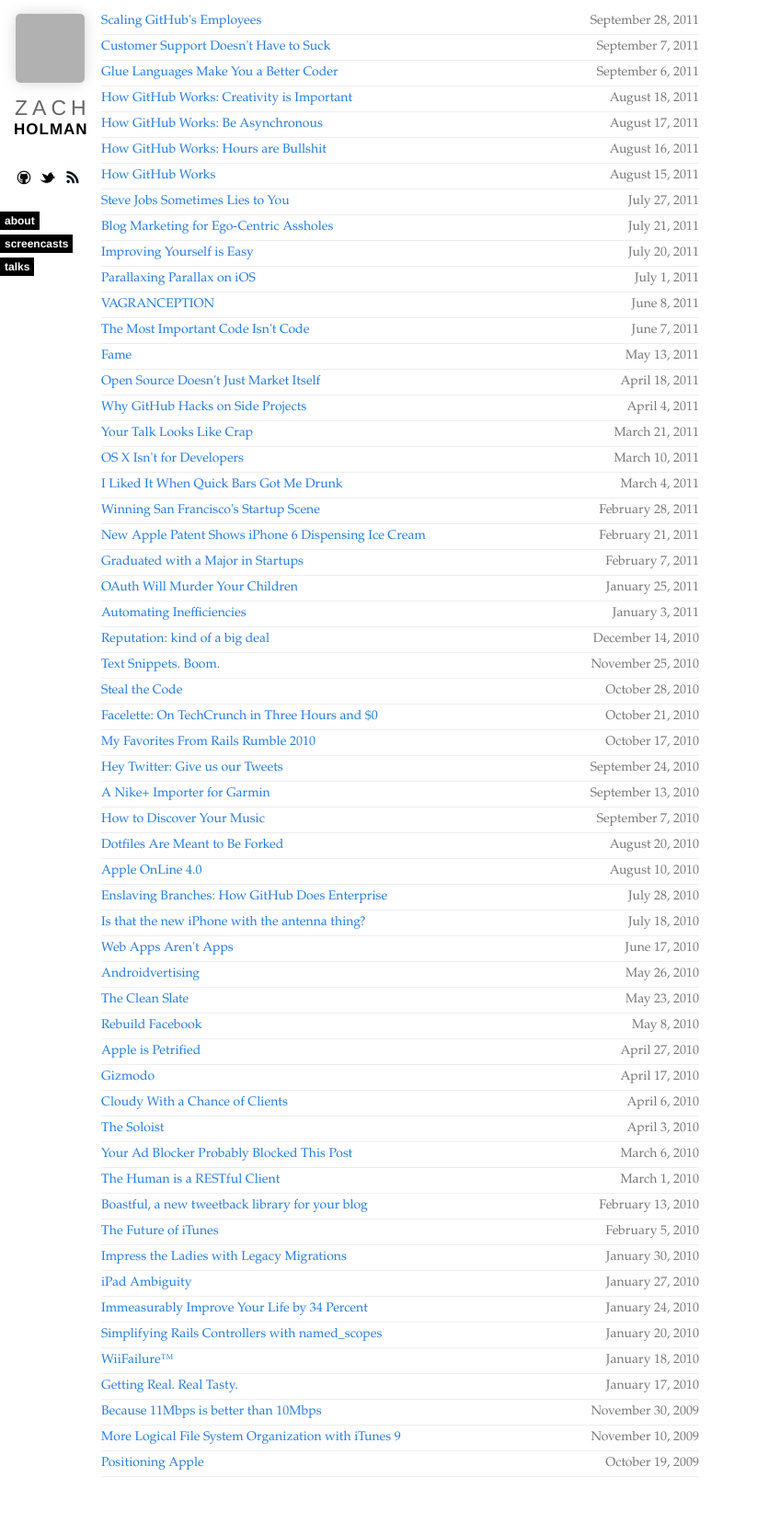
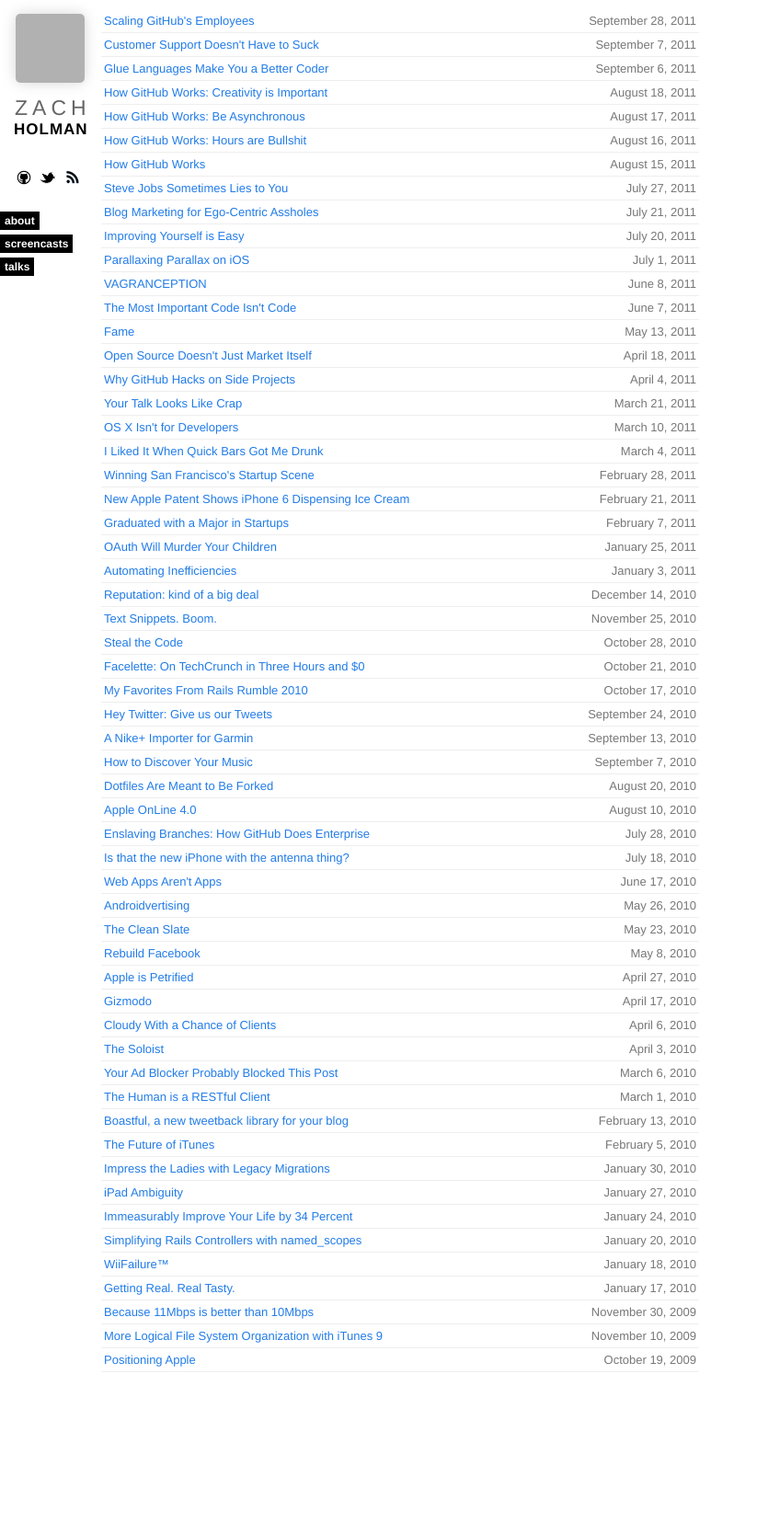
Before and after one commit to broccolini/designertocoder.github.com, a Jekyll site: the page built from index.html, in a window 1280 px wide. Shown: the whole page at 92% size, without its empty margins (0-823 px from the left). Built offline with Jekyll 4.4.1, drawn with Linux system fonts in a browser that asks for light colours; nearby versions of some CDN libraries; Markdown is read by kramdown in place of the engine named in the settings; comment, search, counter and statistics services are not loaded; after the commit the page ends 1542 px from its top, so only the background shows below that; grey boxes are pictures that could not be loaded.

Commit message:
Adjust front page sizing and face

```diff
--- a/css/styles.css
+++ b/css/styles.css
@@ -30,15 +30,16 @@
 }
 .related{
   margin-top: 10px;
+  font-family: "Helvetica", sans-serif;
 }
 .related ul{
   margin: 0;
   padding: 0;
 }
 .related li{
-  font-size: 14px;
+  font-size: 13px;
   list-style: none;
-  padding: 5px 0px;
+  padding: 5px 3px;
   margin: 0;
   color: #777;
   border-bottom: 1px solid #eee;
```
